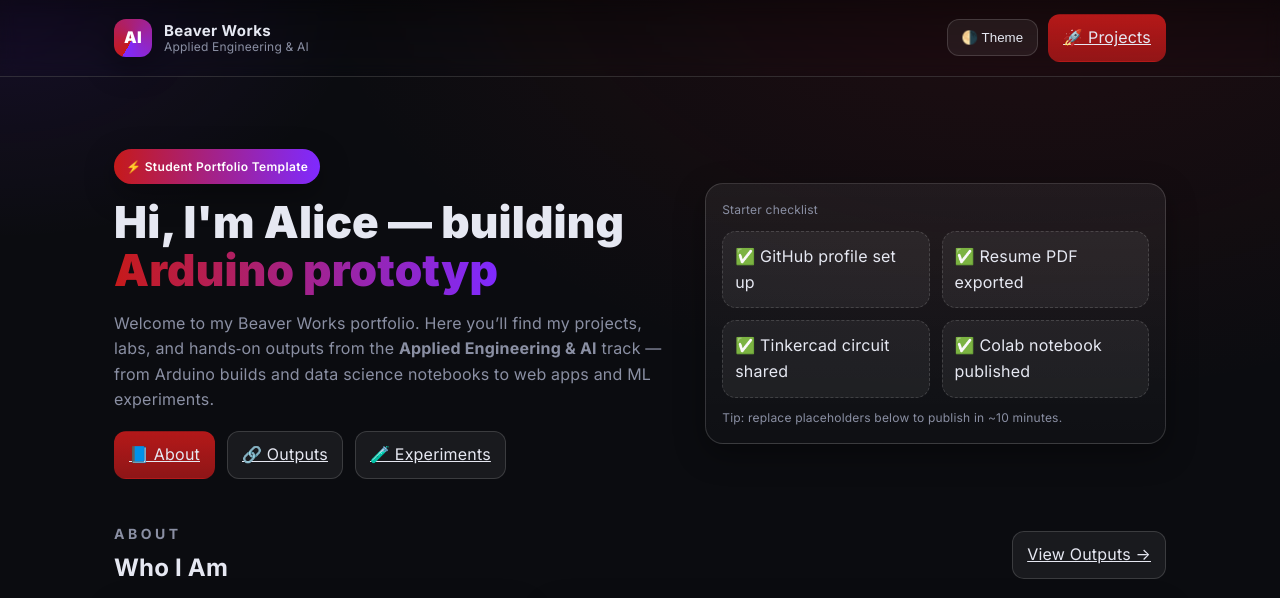
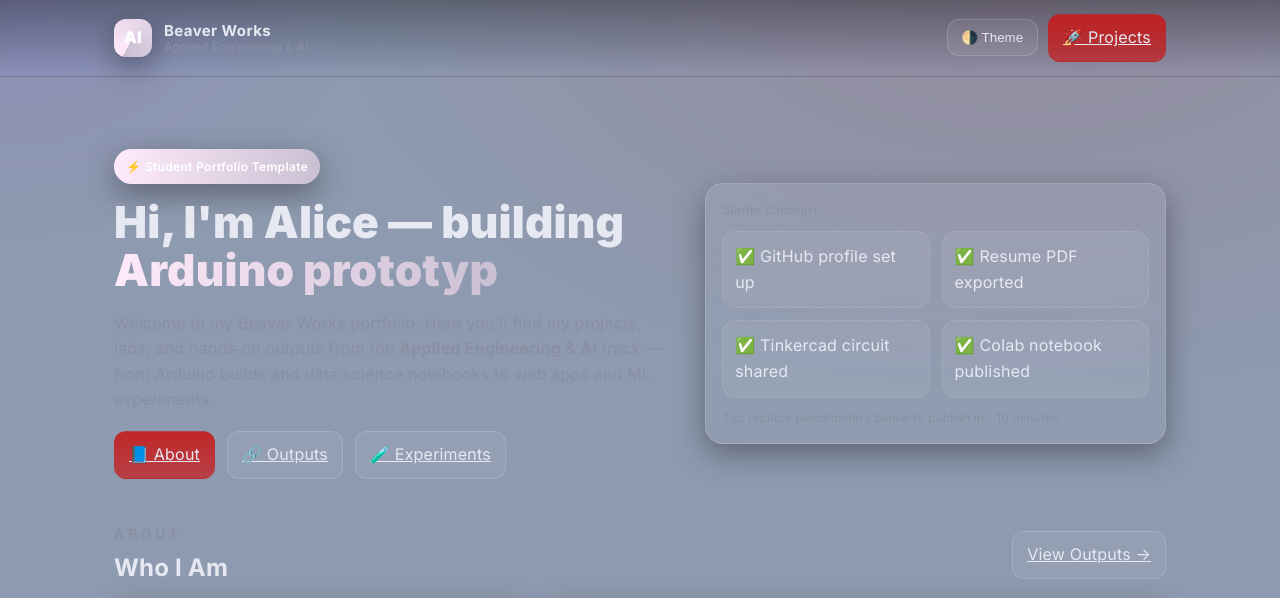
Before and after one commit to y-alice-zhou/MyPersonalWebsite, a plain HTML site: page index.html in a window 1280 px wide. Shown: the top 598 px of the page. Drawn offline with Linux system fonts and the light colour scheme.

Commit message:
Color change test.html

```diff
--- a/index.html
+++ b/index.html
@@ -10,19 +10,19 @@
   <link href="https://fonts.googleapis.com/css2?family=Inter:wght@300;400;500;600;700;900&display=swap" rel="stylesheet">
   <style>
     :root{
-      --bg: #0b0c10;
+      --bg: #8E9AAF;
       --panel: #12131a;
       --muted: #8a8fa3;
       --text: #e6e8f2;
-      --brand: #c61a1a; /* MIT red-ish */
-      --brand-2: #7f2aff; /* accent */
+      --brand: #FEEAFA; /* MIT red-ish */
+      --brand-2: #CBC0D3; /* accent */
       --ring: 0 0 0 2px rgba(198,26,26,.25);
       --shadow: 0 10px 30px rgba(0,0,0,.35);
       --glass: rgba(255,255,255,.06);
       --glass-brd: rgba(255,255,255,.15);
     }
     [data-theme="light"]{
-      --bg: #f7f7fb;
+      --bg: #DEE2FF;
       --panel: #ffffff;
       --muted: #4b5563;
       --text: #0f172a;
```
